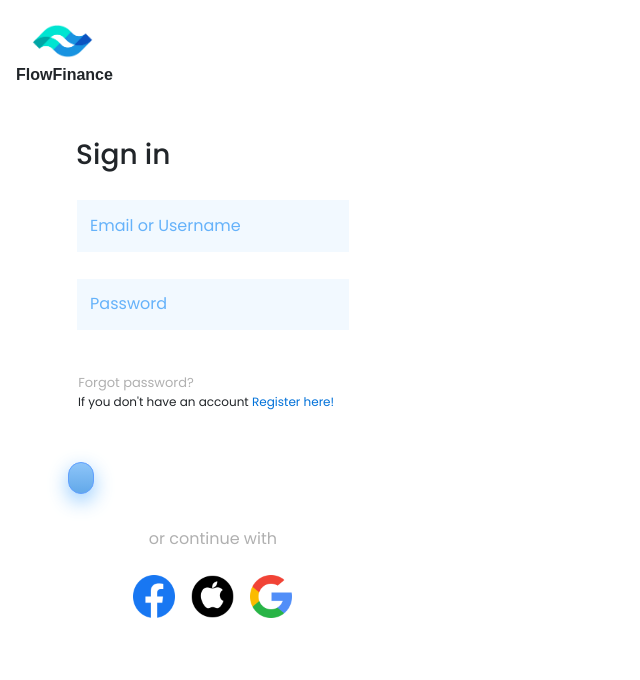
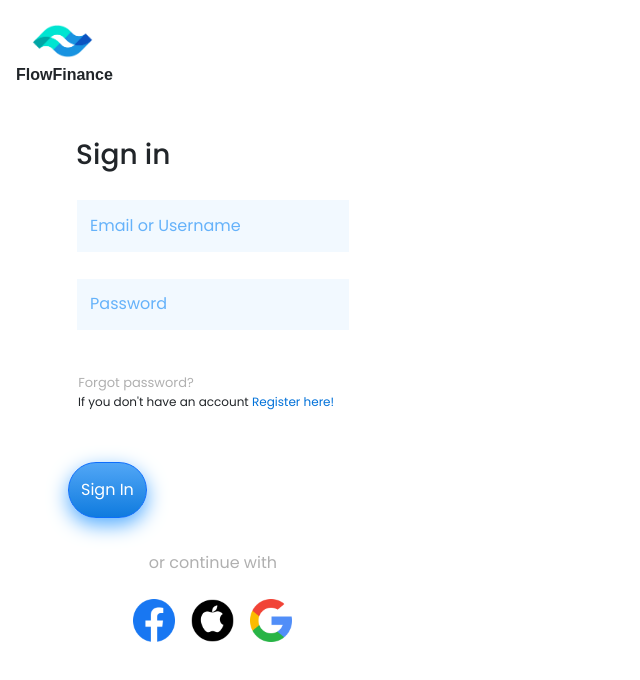
Before and after one commit to Mohammad-Abdelhadi/FinanceTracker, a React (Create React App) app in the folder frontend/: page /signin in a window 1280 px wide. Shown: the top 680 px of the page, without its empty margins (0-640 px from the left). Built offline with nearby package versions, Linux system fonts and the light colour scheme; a web font is replaced by a local one.

Commit message:
fix sign in & up proplems

```diff
--- a/frontend/src/Components/Splash/splash.js
+++ b/frontend/src/Components/Splash/splash.js
@@ -2,7 +2,7 @@ import React from "react";
 import "./splash.css";
 import { useEffect } from "react";
 import { useNavigate } from "react-router-dom";
-import splash from '../../Images/splash.gif'
+import splash from "../../Images/splash.gif";
 const Splash = () => {
    const navigate = useNavigate();
    useEffect(() => {
@@ -14,9 +14,7 @@ const Splash = () => {
 
    return (
       <div className="splash__container">
-      <img src={splash} alt=""  className="splash-img"/>
-
-      {/* <div className="logo"></div> */}
+         <img src={splash} alt="" className="splash-img" />
       </div>
    );
 };
--- a/frontend/src/Components/expense/expense.js
+++ b/frontend/src/Components/expense/expense.js
@@ -130,7 +130,11 @@ const Expense = () => {
                      >
                         {options.map((option) => (
                            <>
-                    <option key={option.value} value={option.value} selected>
+                              <option
+                                 key={option.value}
+                                 value={option.value}
+                                 selected
+                              >
                                  {option.text}
                               </option>
                            </>
--- a/frontend/src/Components/sign_in/signin.js
+++ b/frontend/src/Components/sign_in/signin.js
@@ -5,19 +5,19 @@ import facebook from "../../Images/facebook.png";
 import apple from "../../Images/apple.png";
 import google from "../../Images/google.png";
 import "./signin.css";
+import useLogin from "../../hooks/useLogin";
 
 const Signin = () => {
+   const [email, setEmail] = useState("");
+   const [password, setPassword] = useState("");
+   const { login, isLoading, error } = useLogin();
 
-  const [email, setEmail]=useState('')
-  const[password, setPassword] = useState("")
+   const handleSubmit = async (e) => {
+      e.preventDefault();
+      await login(email, password);
 
-
-  const handleSubmit = () => {
       localStorage.setItem("index", index);
    };
-
-
-
 
    // -------------------------------------------------------------------------------
    const [isMatchEmail, setIsMatchEmail] = useState(false);
@@ -59,8 +59,6 @@ const Signin = () => {
       }
    };
 
-
-
    const isInputEmpty = !isMatchEmail || !isMatchPass;
    return (
       <>
@@ -69,16 +67,16 @@ const Signin = () => {
                <img src={logo} alt="" />
                <div className="logo-name">FlowFinance</div>
             </div>
+            <form onSubmit={handleSubmit}>
                <div className="d-flex align-items-center flex-column input">
                   <div className="sign_mono">
                      <h1>Sign in</h1>
                   </div>
                   <div className="signin-inputs-div">
-            {/* <form  onSubmit={andleSubmit}> */}
                      <input
-              type="text"
+                        type="email"
                         placeholder="Email or Username"
-              onChange={setEmail}
+                        onChange={(e) => setEmail(e.target.value)}
                         value={email}
                      />
                   </div>
@@ -86,7 +84,7 @@ const Signin = () => {
                      <input
                         type="password"
                         placeholder="Password"
-              onChange={setPassword}
+                        onChange={(e) => setPassword(e.target.value)}
                         value={password}
                      />
                   </div>
@@ -99,7 +97,6 @@ const Signin = () => {
                      </label>
                   )}
 
-
                   <div className="forgot_pas">Forgot password?</div>
                   <div className="have-account">
                      If you don't have an account
@@ -109,15 +106,12 @@ const Signin = () => {
                   </div>
                </div>
                <div>
-          <button
-            type="button"
-            className="btn btn-primary btn_sign_in"
-            disabled={!(isMatchEmail && isMatchPass)}
-            onClick={handleSubmit}
-          >
-            {/* <Link to="/HomePage">Sign In</Link> */}
+                  {error && <div>{error}</div>}
+                  <button type="submit" className="btn btn-primary btn_sign_in">
+                     {/* to do remove css style from link to button */}
+                     {/* <Link>Sign In</Link> */}
+                     Sign In
                   </button>
-          {/* </form> */}
                </div>
                <div className="signin-continue_with mt-1">or continue with</div>
                <div className="d-flex justify-content-center gap-3 my-4">
@@ -125,6 +119,7 @@ const Signin = () => {
                   <img src={apple} width="10%" alt="" />
                   <img src={google} width="10%" alt="" />
                </div>
+            </form>
          </div>
       </>
    );
--- a/frontend/src/hooks/useLogin.js
+++ b/frontend/src/hooks/useLogin.js
@@ -1,4 +1,4 @@
-import  { useState } from "react";
+import { useState } from "react";
 import { useAuthContext } from "./useAuthContext";
 
 const useLogin = () => {
```
Also changed, not shown: frontend/src/App.js (+4 -4 lines), frontend/src/Components/Home/Home.js (+9 -13 lines), frontend/src/Components/onboarding/onboarding.js (indentation only). Lines whose indentation alone changed are shown as unchanged.
